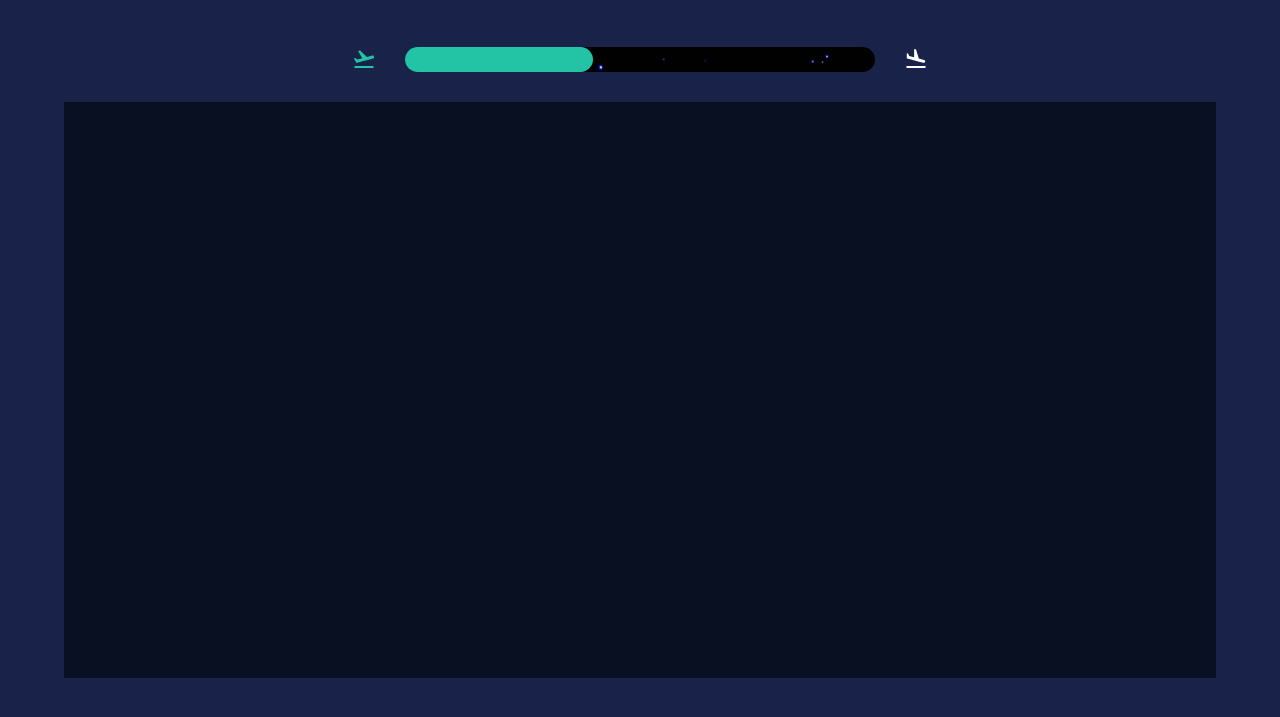
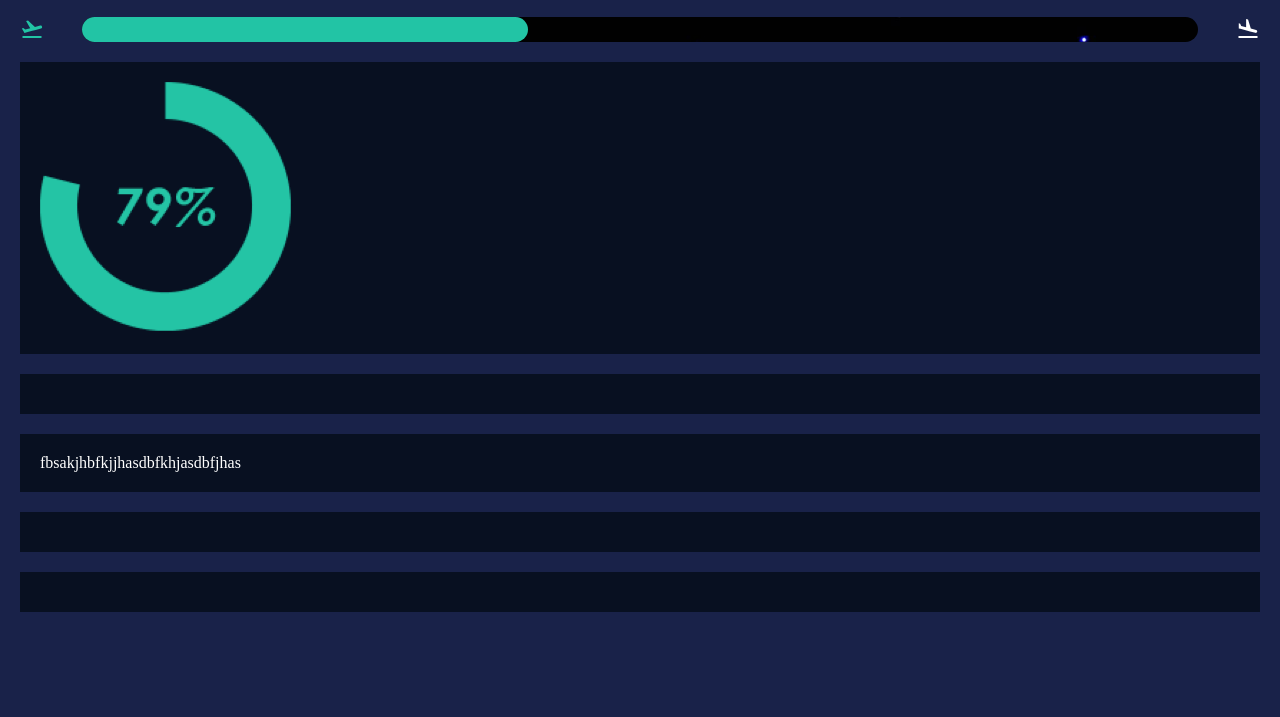
Before and after one commit to Ezraimmanuel/spacexuni, a plain HTML site: page index.html in a window 1280 px wide. Shown: the part 53-770 px from the top of the page. Drawn offline with Linux system fonts and the light colour scheme.

Commit message:
Infocontainer layout

```diff
--- a/index.html
+++ b/index.html
@@ -1,19 +1,16 @@
 <html>
   <head>
-    <title>SpaceX - Elon Musk</title>
     <meta charset="UTF-8">
     <meta name="viewport" content="width=device-width, initial-scale=1.0">
-    <meta name="description" content="Dashboard design for SpaceX">
-    <meta name="keywords" content="HTML,CSS,XML,JavaScript,SpaceX,Elon Musk,Tesla">
-    <meta name="author" content="Ezra Immanuel">
     <link rel="stylesheet" type="text/css" href="style/index.css">
+    <title>SpaceX - Elon Musk</title>
   </head>
   <body>
     <div class="page">
       <div class="Navigation">
         <div class="Logo"><img src="style/pictures/SpaceX-Logo.svg" alt="SpaceX"></div>
       </div>
-        <div class="Main">
+      <div class="main">
         <div class="ProgressBar">
           <div class="IconDep"><img src="style/pictures/Flight-Takeoff.svg" alt="SpaceX"></div>
           <div class="ProgressTotal">
@@ -21,14 +18,12 @@
           </div>
           <div class="IconArr"><img src="style/pictures/Flight-Land.svg" alt="SpaceX"></div>
         </div>
-          <div class="InfoBox">
-            <div class="InfoFuel"></div>
-            <div class="InfoWater"></div>
-            <div class="InfoFood"></div>
-            <div class="InfoGraph"></div>
-            <div class="InfoSpeed"></div>
-            <div class="InfoMap"></div>
-            <div class="InfoContact"></div>
+        <div class="infoContainer">
+          <div class="infoBox"><img src="style/pictures/green.png" alt="food"></div>
+          <div class="infoBox"></div>
+          <div class="infoBox">fbsakjhbfkjjhasdbfkhjasdbfjhas</div>
+          <div class="infoBox"></div>
+          <div class="infoBox"></div>
         </div>
       </div>
     </div>
--- a/style/index.css
+++ b/style/index.css
@@ -2,11 +2,11 @@
   margin: 0px;
   padding: 0px;
 }
+
 body {
   background-color: #192249;
-  margin: 0px;
-  position: fixed;
 }
+
 .Navigation {
   background-color: #110E28;
   border-bottom: 3px solid #22C4A5;
@@ -16,44 +16,37 @@ body {
   flex-direction: row;
   justify-content: center;
   position: fixed;
+  top: 0;
+  left: 0;
+  right: 0;
 }
+
 .Logo {
   display: flex;
   width: 180px;
   text-align: center;
 }
+
 .Logo img {
   width: 100%;
 }
 
 .main {
-  background-color: none;
-  position: fixed;
-  width: 90%;
-  height: 80%;
-  margin-right: 5%;
-  margin-left: 5%;
-  margin-top: 100px;
-  margin-bottom: 50px;
-  text-align: center;
+  margin-top: 70px;
 }
 
 .ProgressBar {
-  background-color: none;
   height: 25px;
-  max-width: 50%;
   margin: 0 auto;
-  margin-bottom: 30px;
+  margin: 0px 20px 0px 20px;
   display: flex;
   flex-direction: row;
   justify-content: space-between;
 }
 
 .IconDep {
-  background-color: none;
-  height: 100%;
   width: 24px;
-  margin-right: 5%;
+  margin-right: 20px;
 }
 
 .ProgressTotal {
@@ -73,14 +66,17 @@ body {
 }
 
 .IconArr {
-  background-color: none;
-  height: 100%;
   width: 24px;
-  margin-left: 5%;
+  margin-left: 20px;
 }
 
-.InfoBox {
+.infoContainer {
+  padding: 20px;
+}
+
+.infoBox {
   background-color: #081021;
-  height: 90%;
-  widht: 100%;
+  padding: 20px;
+  margin-bottom: 20px;
+  color: white;
 }
```
Also changed, not shown: style/pictures/green.png (added), 3 other files. Lines whose indentation alone changed are shown as unchanged.
